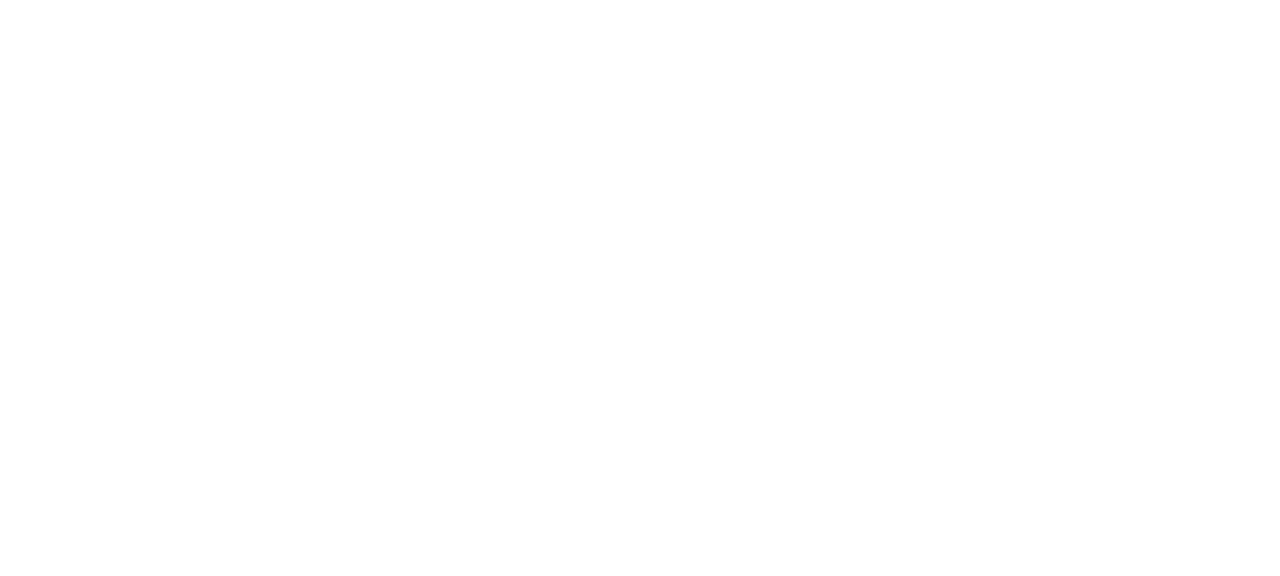
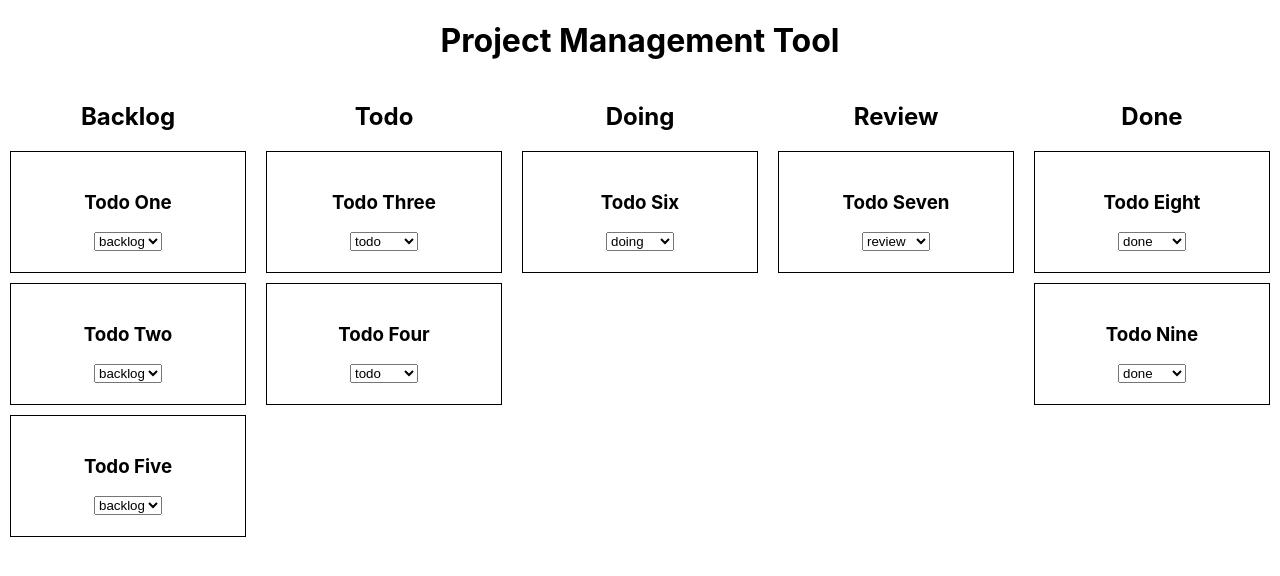
Before and after one commit to JoanClaverol/app-template, a React (Create React App) app: page / in a window 1280 px wide. Shown: the top 576 px of the page. Built offline with nearby package versions, Linux system fonts and the light colour scheme; the HTML template or start-up script is replaced by a standard one.

Commit message:
first version finished

```diff
--- a/src/App.js
+++ b/src/App.js
@@ -1,8 +1,18 @@
+import { useState } from 'react';
+import Board from './components/Board.js';
+import CardsCreator from './components/CardsCreator.js';
+import Header from './components/Header.js';
+import data from './data.js';
 
 function App() {
+
+  const [cards, setCards] = useState(data);
+
   return (
     <div className="App">
-
+      <Header />
+      {/* <CardsCreator /> */}
+      <Board data={data} setCards={setCards} />
     </div>
   );
 }
--- /dev/null
+++ b/src/components/Board.js
@@ -0,0 +1,30 @@
+import Card from "./Card";
+
+const Board = ({ data, setCards }) => {
+
+  const states = ["backlog", "todo", "doing", "review", "done"];
+
+  return (
+    <div className="board">
+      {states.map((state, index) => {
+        return (
+          <div className="state" key={index}>
+            <h2>{state.charAt(0).toUpperCase() + state.slice(1)}</h2>
+            {data.filter((card) => card.state === state)
+              .map((card) =>
+                <Card
+                  setCards={setCards}
+                  data={data}
+                  card={card}
+                  state={state}
+                  states={states}
+                  key={card.id} />
+              )}
+          </div>
+        )
+      })}
+    </div>
+  );
+}
+
+export default Board;
--- /dev/null
+++ b/src/components/Card.js
@@ -0,0 +1,32 @@
+const Card = ({ card, state, states, setCards, data }) => {
+
+  const handleChange = (e) => {
+    const newState = e.target.value;
+    // keep time of state change
+    setCards(data.map((tempCard) => {
+      if (tempCard.id === card.id) {
+        card.stateChangeTime = new Date().toLocaleString();
+        card.state = newState;
+      }
+      return card;
+    }));
+  };
+
+  return (
+    <div className="card" key={card.id}>
+      <h3>{card.title}</h3>
+      <select
+        name="state"
+        id="state"
+        value={state}
+        onChange={handleChange}
+      >
+        {states.map((state, index) =>
+          <option value={state} key={index}>{state}</option>)}
+      </select>
+
+    </div>
+  );
+}
+
+export default Card;
--- /dev/null
+++ b/src/components/CardsCreator.js
@@ -0,0 +1,8 @@
+const CardsCreator = () => {
+  return (
+    <div className="cards-creator">
+    </div>
+  );
+}
+
+export default CardsCreator;
--- /dev/null
+++ b/src/components/Header.js
@@ -0,0 +1,13 @@
+const Header = () => {
+  return (
+    <header className="header"
+      style={
+        // center text
+        { textAlign: "center" }
+      }>
+      <h1>Project Management Tool</h1>
+    </header>
+  );
+}
+
+export default Header;
--- /dev/null
+++ b/src/data.js
@@ -0,0 +1,49 @@
+const todos = [
+  {
+    id: 1,
+    title: 'Todo One',
+    state: 'backlog'
+  },
+  {
+    id: 2,
+    title: 'Todo Two',
+    state: 'backlog'
+  },
+  {
+    id: 3,
+    title: 'Todo Three',
+    state: 'todo'
+  },
+  {
+    id: 4,
+    title: 'Todo Four',
+    state: 'todo'
+  },
+  {
+    id: 5,
+    title: 'Todo Five',
+    state: 'backlog'
+  },
+  {
+    id: 6,
+    title: 'Todo Six',
+    state: 'doing'
+  },
+  {
+    id: 7,
+    title: 'Todo Seven',
+    state: 'review'
+  },
+  {
+    id: 8,
+    title: 'Todo Eight',
+    state: 'done'
+  },
+  {
+    id: 9,
+    title: 'Todo Nine',
+    state: 'done'
+  },
+];
+
+export default todos;
--- a/src/index.css
+++ b/src/index.css
@@ -11,3 +11,34 @@ code {
   font-family: source-code-pro, Menlo, Monaco, Consolas, 'Courier New',
     monospace;
 }
+
+/* organisze in a row structure each element of the board class */
+.board {
+  display: flex;
+  flex-direction: row;
+  width: 100%;
+  height: 100%;
+  justify-content: space-around;
+  text-align: center;
+  /* establish a fixed position for all the elements of the board */
+}
+
+.state {
+  /* each element should take 1/5 of the screen */
+  width: 20%;
+  /* align all the elements vertically */
+  align-items: center;
+}
+
+/* add a nice design to the card class */
+.card {
+  border: 1px solid black;
+  margin: 10px;
+  display: flex;
+  flex-direction: column;
+  align-items: center;
+  /* width: 130px; */
+  height: 100px;
+  justify-content: center;
+  padding: 10px;
+}
```
